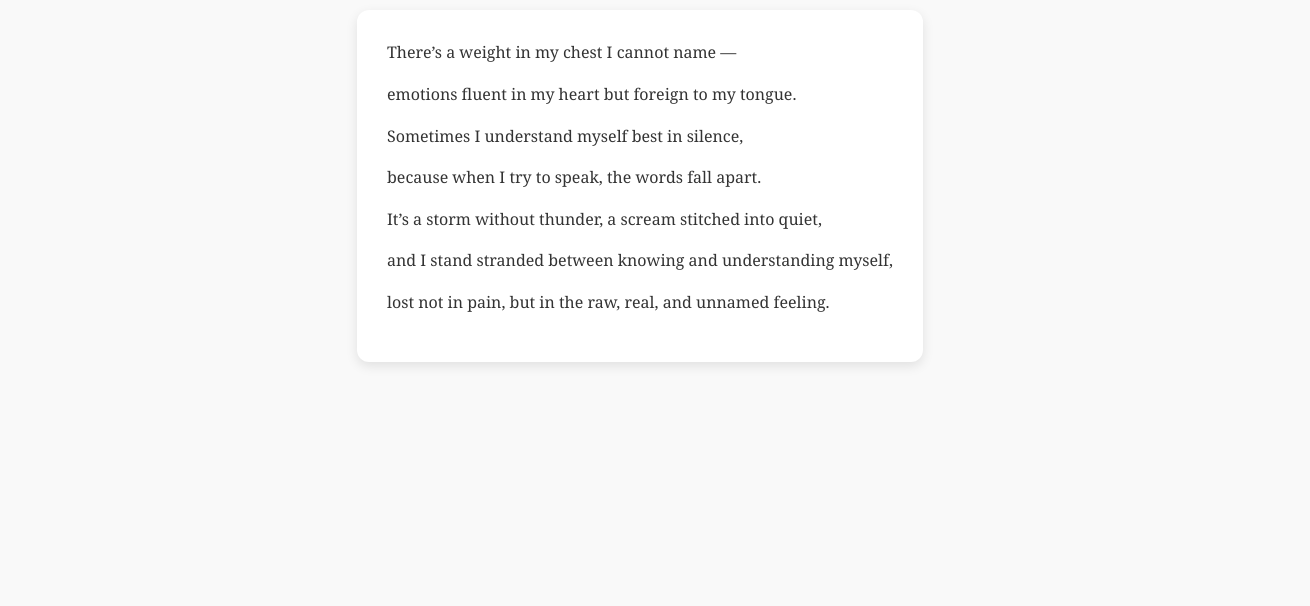
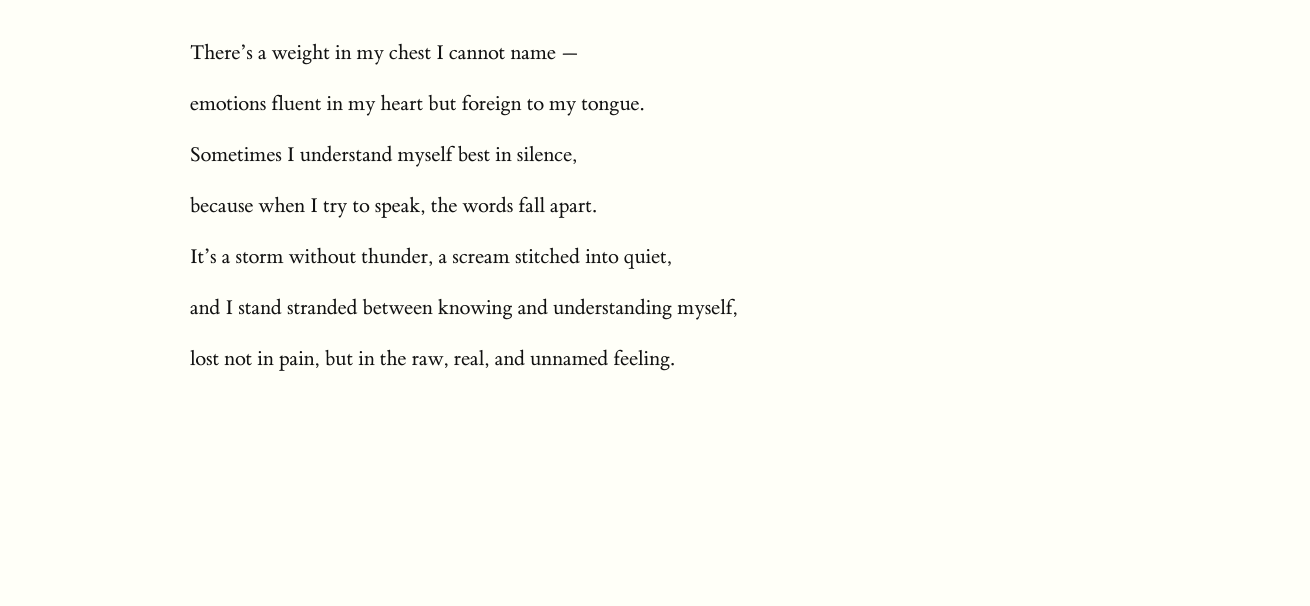
Before and after one commit to ayushmanjoshi1/ayushmanjoshi1.github.io, a plain HTML site: page silent-voices.html in a window 1280 px wide. Shown: the part 234-840 px from the top of the page, 1310 px wide, since content can reach past the window. After the commit the page ends 800 px from the top, so only its background shows below. Drawn offline with Linux system fonts and the light colour scheme.

Commit message:
Update silent-voices.html

```diff
--- a/silent-voices.html
+++ b/silent-voices.html
@@ -2,35 +2,36 @@
 <html lang="en">
 <head>
     <meta charset="UTF-8">
-    <meta name="viewport" content="width=device-width, initial-scale=1.0">
-    <title>Unspoken Feelings</title>
+    <title>Ayushman Joshi</title>
+    <link rel="stylesheet" href="tufte.css">
     <style>
         body {
-            font-family: 'Georgia', serif;
-            background-color: #f9f9f9;
-            color: #333;
-            display: flex;
-            justify-content: center;
-            align-items: center;
-            height: 100vh;
-            margin: 0;
-            padding: 20px;
+            margin: 2em;
             line-height: 1.6;
         }
-        .container {
-            max-width: 600px;
-            background: #fff;
-            padding: 30px;
-            border-radius: 12px;
-            box-shadow: 0 4px 12px rgba(0,0,0,0.1);
+        nav ul {
+            list-style: none;
+            padding-left: 0;
         }
-        p {
-            margin: 0 0 1em 0;
+        nav li {
+            display: inline;
+            margin-right: 15px;
+        }
+        nav a {
+            text-decoration: none;
+            color: #2a2a2a;
+        }
+        nav a:hover {
+            text-decoration: underline;
         }
     </style>
 </head>
 <body>
-    <div class="container">
+
+<article>
+    <h1>Unspoken words...</h1>
+
+    <section>
         <p>There’s a weight in my chest I cannot name —</p>
         <p>emotions fluent in my heart but foreign to my tongue.</p>
         <p>Sometimes I understand myself best in silence,</p>
@@ -38,6 +39,8 @@
         <p>It’s a storm without thunder, a scream stitched into quiet,</p>
         <p>and I stand stranded between knowing and understanding myself,</p>
         <p>lost not in pain, but in the raw, real, and unnamed feeling.</p>
-    </div>
+    </section>
+</article>
+
 </body>
 </html>
```
